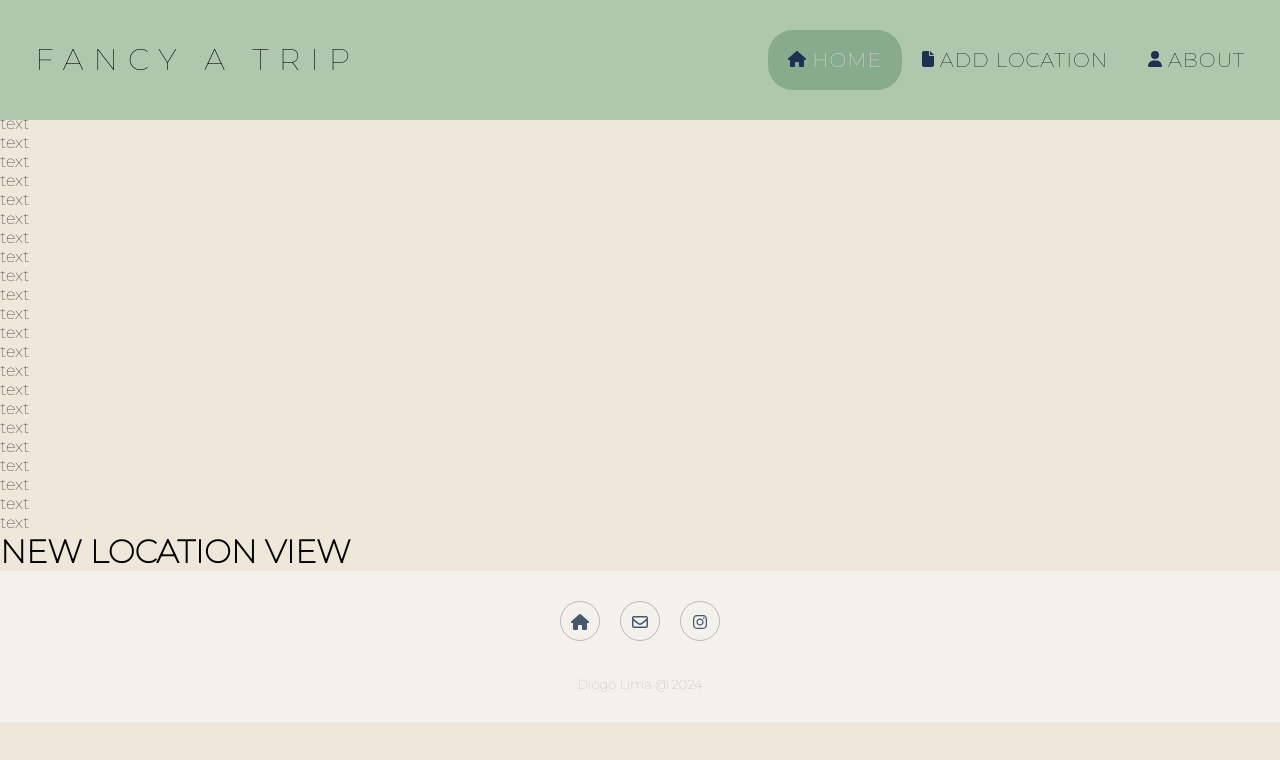
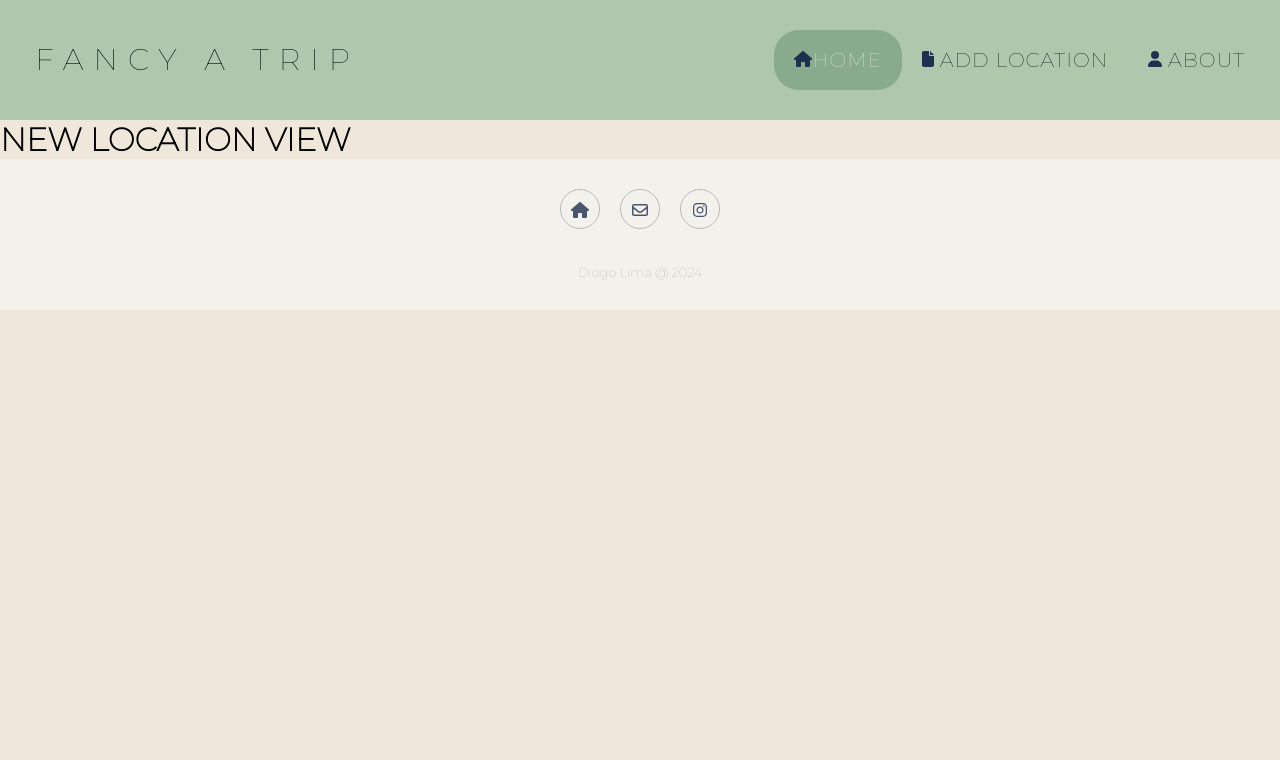
Before and after one commit to lsodiogo/fancy-a-trip-front-end, a React (Vite) app: page /newLocation in a window 1280 px wide. Shown: the top 760 px of the page. Built offline with nearby package versions, Linux system fonts and the light colour scheme; a web font is replaced by a local one.

Commit message:
redefine modules; mockAPI file; fetch introduced; change of A tag to LINK; readme updated

```diff
--- a/src/components/Footer.jsx
+++ b/src/components/Footer.jsx
@@ -5,17 +5,17 @@ function Footer() {
       <>
          <footer className="footer">
             <div className="socialMedia">
-               <a href="/">
+               <Link href="/">
                   <img src="images/home.svg" alt="home-icon"/>
-               </a>
+               </Link>
 
-               <a href="#">
+               <Link href="#">
                   <img src="images/email.svg" alt="email-icon"/>
-               </a>
+               </Link>
 
-               <a href="https://www.instagram.com/diogooslima/">
+               <Link href="https://www.instagram.com/diogooslima/">
                   <img src="images/instagram.svg" alt="instagram-icon"/>
-               </a>
+               </Link>
             </div>
 
             <p className="copyright">Diogo Lima @ 2024</p>
--- a/src/components/Header.jsx
+++ b/src/components/Header.jsx
@@ -7,20 +7,20 @@ function Header() {
             <a className="header-left" href="/">FANCY A TRIP</a>
 
             <div className="header-right">
-               <a className="active" href="/">
+               <Link className="active" href="/">
                   <img src="images/home.svg" alt="home-icon"/>
-                  <span> HOME</span>
-               </a>
+                  <span>HOME</span>
+               </Link>
 
-               <a href="/newLocation">
+               <Link href="/newLocation">
                   <img src="images/file.svg" alt="file-icon"/>
                   <span> ADD LOCATION</span>
-               </a>
+               </Link>
 
-               <a href="/about">
+               <Link href="/about">
                   <img src="images/user.svg" alt="user-icon"/>
                   <span> ABOUT</span>
-               </a>
+               </Link>
             </div>
          </header>
       </>
--- /dev/null
+++ b/src/components/Hero.jsx
@@ -0,0 +1,21 @@
+function Hero() {
+   return (
+      <>
+         <div className="homepageHero">
+            <div className="homepageHeroInfo">
+               <img className="img-hero-1" src="images/paris.jpg" alt="paris"/>
+               <img className="img-hero-3" src="images/travel.jpg" alt="travel-tools"/>
+               <img className="img-hero-2" src="images/rollercoaster.jpeg" alt="rollercoaster"/>
+
+               <p>DO YOU FANCY A TRIP?</p>
+
+               <img className="img-hero-4" src="images/train.jpg" alt="train"/>
+               <img className="img-hero-5" src="images/wedding.jpg" alt="weeding"/>
+               <img className="img-hero-6" src="images/airplane.jpg" alt="airplane"/>
+            </div>
+         </div>
+      </>
+   )
+};
+
+export default Hero;
--- /dev/null
+++ b/src/components/MapContainer.jsx
@@ -0,0 +1,11 @@
+function MapContainer() {
+   return (
+      <>
+         <div className="mapContainer">
+           <img src="images/map.jpg" alt=""/>
+         </div>
+      </>
+   )
+};
+
+export default MapContainer;
--- /dev/null
+++ b/src/components/TravelCards.jsx
@@ -0,0 +1,43 @@
+import { Link } from "wouter"
+
+function TravelCards() {
+   return (
+      <>
+         <div className="travelCardsContainer">
+            <div className="travelCard">
+               <img className="travelCardImage" src="images/map.jpg" alt=""/>
+               <div className="cardInfo">
+               <p>Berlin</p>
+               <p>2021-07-12</p>
+               </div>
+            </div>
+
+            <div className="travelCard">
+               <img className="travelCardImage" src="images/map.jpg" alt=""/>
+               <div className="cardInfo">
+               <p>Berlin</p>
+               <p>2021-07-12</p>
+               </div>
+            </div>
+
+            <div className="travelCard">
+               <img className="travelCardImage" src="images/map.jpg" alt=""/>
+               <div className="cardInfo">
+               <p>Berlin</p>
+               <p>2021-07-12</p>
+               </div>
+            </div>
+
+            <div className="travelCard">
+               <img className="travelCardImage" src="images/map.jpg" alt=""/>
+               <div className="cardInfo">
+               <p>Berlin</p>
+               <p>2021-07-12</p>
+               </div>
+            </div>
+         </div>
+      </>
+   )
+};
+
+export default TravelCards;
--- a/src/index.css
+++ b/src/index.css
@@ -27,8 +27,8 @@ body {
    padding: 30px 15px;
 
    overflow: hidden;
-   position: fixed;
-   z-index: 1;
+   position: sticky;
+   z-index: 10000;
    top: 0;
    width: 100%;
 }
@@ -82,7 +82,7 @@ body {
 
 
 
-/* ----_----------------- HERO ---------------------- */
+/* ---------------------- HERO ---------------------- */
 .homepageHero {
    width: auto;
    height: auto;
--- /dev/null
+++ b/src/services/mockAPIService.js
@@ -0,0 +1,10 @@
+async function getTravelCardList() {
+   const response = await fetch("mockAPI/mockAPI.json")
+   const result = await response.json()
+
+   return result
+}
+
+export default {
+   getTravelCardList
+}
--- a/src/views/AboutView.jsx
+++ b/src/views/AboutView.jsx
@@ -1,34 +1,6 @@
 function AboutView() {
    return (
       <>
-        <p>text</p>
-        <p>text</p>
-        <p>text</p>
-        <p>text</p>
-        <p>text</p>
-        <p>text</p>
-        <p>text</p>
-        <p>text</p>
-        <p>text</p>
-        <p>text</p>
-        <p>text</p>
-        <p>text</p>
-        <p>text</p>
-        <p>text</p>
-        <p>text</p>
-        <p>text</p>
-        <p>text</p>
-        <p>text</p>
-        <p>text</p>
-        <p>text</p>
-        <p>text</p>
-        <p>text</p>
-        <p>text</p>
-        <p>text</p>
-        <p>text</p>
-        <p>text</p>
-        <p>text</p>
-        <p>text</p>
         <h1>This is the About View</h1>
       </>
    )
--- a/src/views/HomeView.jsx
+++ b/src/views/HomeView.jsx
@@ -1,61 +1,30 @@
+import { useEffect, useState } from "react"
+
+import Hero from "../components/Hero";
+import TravelCards from "../components/TravelCards";
+import MapContainer from "../components/MapContainer";
+import mockAPIService from "../services/mockAPIService";
+
 function HomeView() {
+
+   const [travelCard, setTravelCard] = useState({})
+
+   useEffect(function() {
+      (async function() {
+         const result = await mockAPIService.getTravelCardList()
+
+         setTravelCard(result)
+         console.log(result)
+      })()
+    }, [])
+
    return (
       <>
-         <div className="homepageHero">
-            <div className="homepageHeroInfo">
-               <img className="img-hero-1" src="images/paris.jpg" alt="paris"/>
-               <img className="img-hero-3" src="images/travel.jpg" alt="travel-tools"/>
-               <img className="img-hero-2" src="images/rollercoaster.jpeg" alt="rollercoaster"/>
+         <Hero/>
 
-               <p>DO YOU FANCY A TRIP?</p>
+         <TravelCards/>
 
-               <img className="img-hero-4" src="images/train.jpg" alt="train"/>
-               <img className="img-hero-5" src="images/wedding.jpg" alt="weeding"/>
-               <img className="img-hero-6" src="images/airplane.jpg" alt="airplane"/>
-            </div>
-         </div>
-
-
-
-         <div className="travelCardsContainer">
-            <div className="travelCard">
-               <img className="travelCardImage" src="images/map.jpg" alt=""/>
-               <div className="cardInfo">
-               <p>Berlin</p>
-               <p>2021-07-12</p>
-               </div>
-            </div>
-
-            <div className="travelCard">
-               <img className="travelCardImage" src="images/map.jpg" alt=""/>
-               <div className="cardInfo">
-               <p>Berlin</p>
-               <p>2021-07-12</p>
-               </div>
-            </div>
-
-            <div className="travelCard">
-               <img className="travelCardImage" src="images/map.jpg" alt=""/>
-               <div className="cardInfo">
-               <p>Berlin</p>
-               <p>2021-07-12</p>
-               </div>
-            </div>
-
-            <div className="travelCard">
-               <img className="travelCardImage" src="images/map.jpg" alt=""/>
-               <div className="cardInfo">
-               <p>Berlin</p>
-               <p>2021-07-12</p>
-               </div>
-            </div>
-         </div>
-
-
-
-         <div className="mapContainer">
-           <img src="images/map.jpg" alt=""/>
-         </div>
+         <MapContainer/>
       </>
    )
 };
--- a/src/views/NewLocationView.jsx
+++ b/src/views/NewLocationView.jsx
@@ -1,34 +1,6 @@
 function NewLocationView() {
    return (
        <>
-           <p>text</p>
-           <p>text</p>
-           <p>text</p>
-           <p>text</p>
-           <p>text</p>
-           <p>text</p>
-           <p>text</p>
-           <p>text</p>
-           <p>text</p>
-           <p>text</p>
-           <p>text</p>
-           <p>text</p>
-           <p>text</p>
-           <p>text</p>
-           <p>text</p>
-           <p>text</p>
-           <p>text</p>
-           <p>text</p>
-           <p>text</p>
-           <p>text</p>
-           <p>text</p>
-           <p>text</p>
-           <p>text</p>
-           <p>text</p>
-           <p>text</p>
-           <p>text</p>
-           <p>text</p>
-           <p>text</p>
            <h1>NEW LOCATION VIEW</h1>
        </>
    )
--- a/src/views/NotFoundView.jsx
+++ b/src/views/NotFoundView.jsx
@@ -1,34 +1,6 @@
 function NotFoundView() {
     return (
         <>
-            <p>text</p>
-            <p>text</p>
-            <p>text</p>
-            <p>text</p>
-            <p>text</p>
-            <p>text</p>
-            <p>text</p>
-            <p>text</p>
-            <p>text</p>
-            <p>text</p>
-            <p>text</p>
-            <p>text</p>
-            <p>text</p>
-            <p>text</p>
-            <p>text</p>
-            <p>text</p>
-            <p>text</p>
-            <p>text</p>
-            <p>text</p>
-            <p>text</p>
-            <p>text</p>
-            <p>text</p>
-            <p>text</p>
-            <p>text</p>
-            <p>text</p>
-            <p>text</p>
-            <p>text</p>
-            <p>text</p>
             <h1>!!!404!!!</h1>
             <h2>PAGE NOT FOUND</h2>
         </>
```
Also changed, not shown: public/mockAPI/mockAPI.json (added, +11 -0 lines), 1 other file (tests, documents, lock files or other folders).
